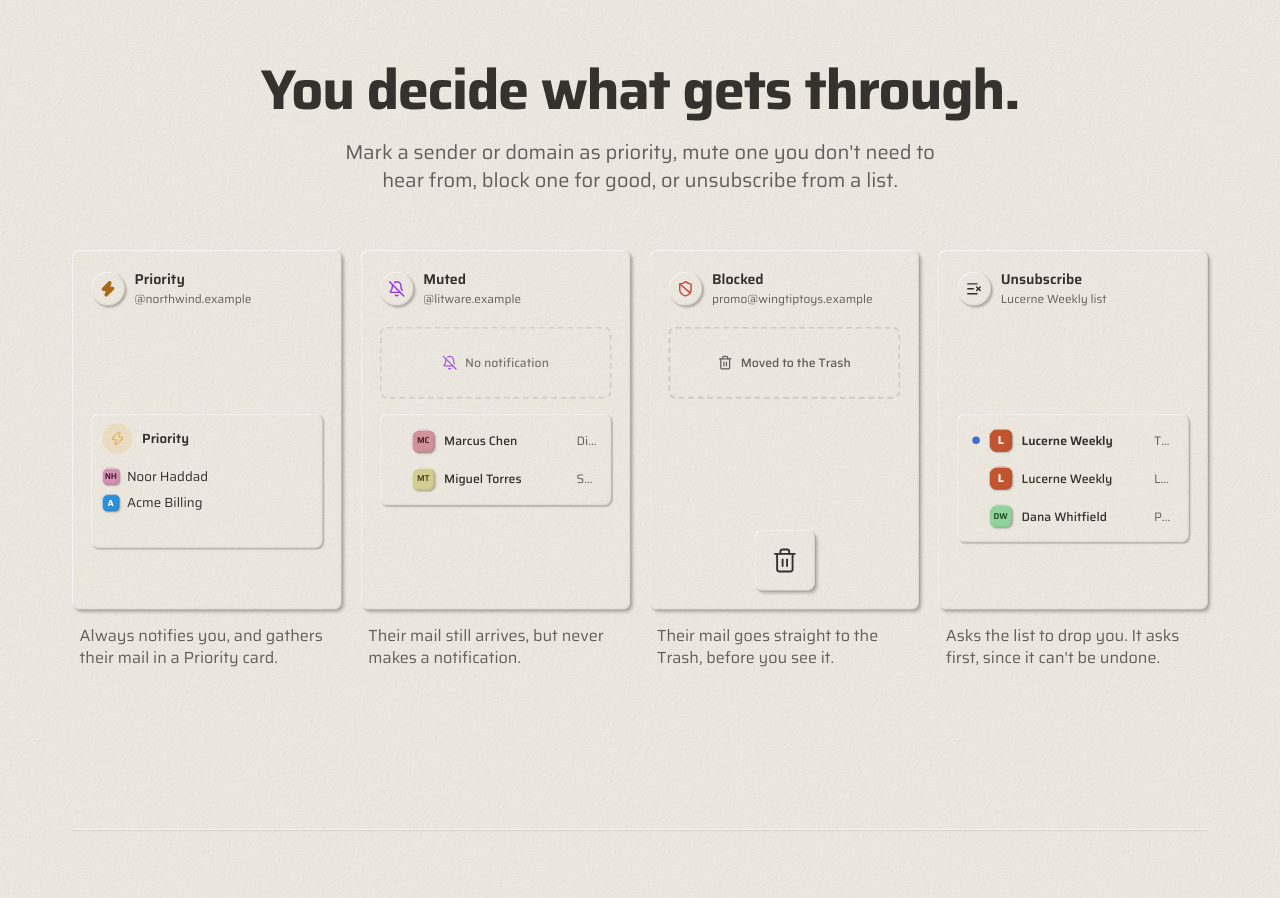
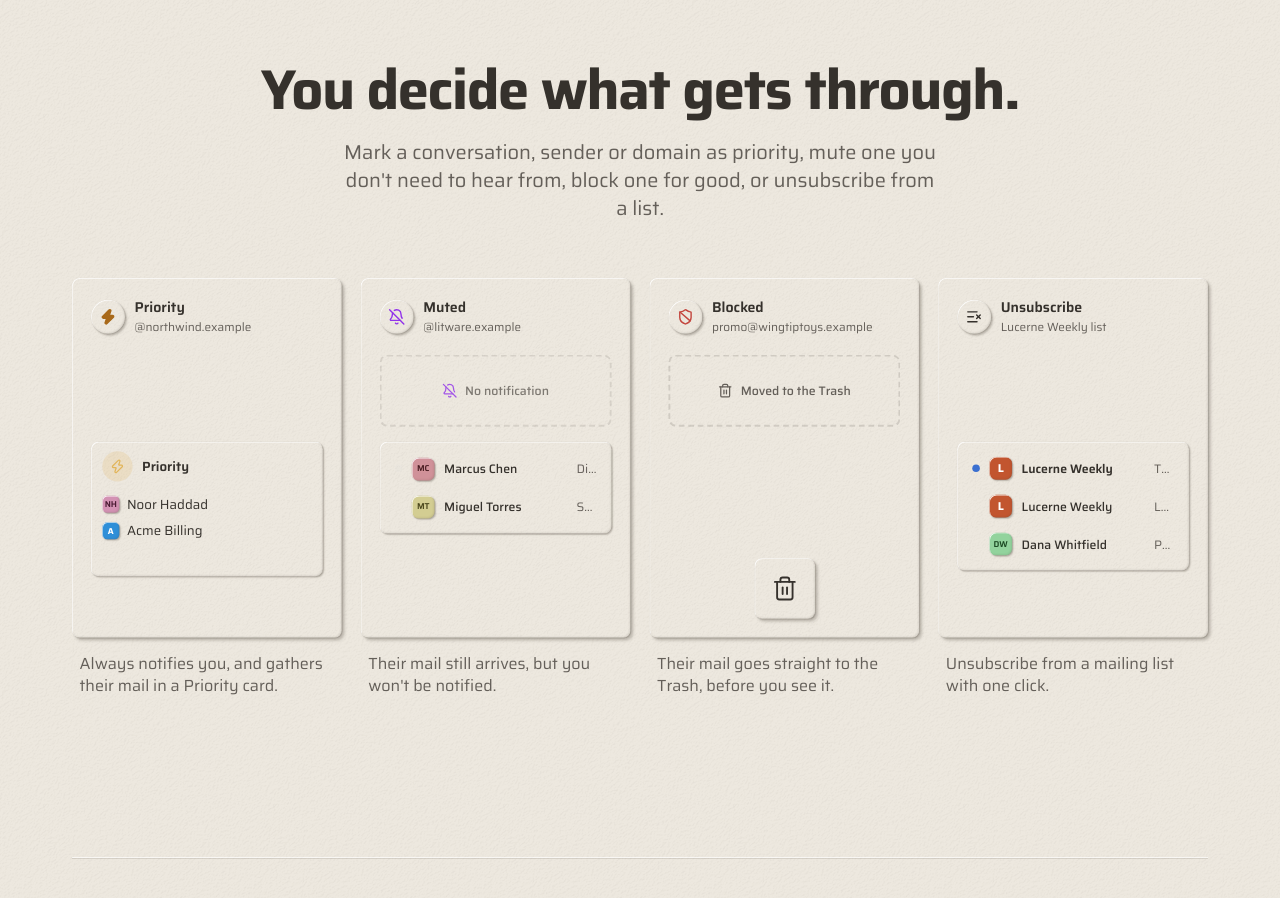
Before and after one commit to nicolasakf/minimail-website, a React (Vite) app: page / in a window 1280 px wide. Shown: the part 8580-9478 px from the top of the page. Built offline with nearby package versions, Linux system fonts and the light colour scheme.

Commit message:
copy(rules): reword the lead and the muted and unsubscribe descriptions
Co-Authored-By: Claude Sonnet 5.5 <noreply@anthropic.com>

```diff
--- a/src/scenes/minimum.tsx
+++ b/src/scenes/minimum.tsx
@@ -43,7 +43,7 @@ export function RulesSection() {
       <div className="mx-auto max-w-[760px] text-center">
         <Title>You decide what gets through.</Title>
         <Lead className="mx-auto mt-5 max-w-[620px]">
-          Mark a sender or domain as priority, mute one you don't need to hear from, block one for good, or unsubscribe from a list.
+          Mark a conversation, sender or domain as priority, mute one you don't need to hear from, block one for good, or unsubscribe from a list.
         </Lead>
       </div>
       <Reveal className="mt-14">
@@ -88,9 +88,9 @@ interface Rule {
 
 const RULES: Rule[] = [
   { id: "priority", label: "Priority", icon: Zap, tone: "text-amber", who: B.northwindMarket, subject: "Your refund was approved", text: "Always notifies you, and gathers their mail in a Priority card." },
-  { id: "mute", label: "Muted", icon: BellOff, tone: "text-purple", who: B.litware, subject: "Weekly activity summary", text: "Their mail still arrives, but never makes a notification." },
+  { id: "mute", label: "Muted", icon: BellOff, tone: "text-purple", who: B.litware, subject: "Weekly activity summary", text: "Their mail still arrives, but you won't be notified." },
   { id: "block", label: "Blocked", icon: ShieldBan, tone: "text-destructive", who: B.wingtip, subject: "LAST CHANCE: 70% off", text: "Their mail goes straight to the Trash, before you see it." },
-  { id: "unsub", label: "Unsubscribe", icon: ListX, tone: "text-foreground", who: B.lucerne, subject: "This week: 12 stories", text: "Asks the list to drop you. It asks first, since it can't be undone." },
+  { id: "unsub", label: "Unsubscribe", icon: ListX, tone: "text-foreground", who: B.lucerne, subject: "This week: 12 stories", text: "Unsubscribe from a mailing list with one click." },
 ];
 
 function Rules() {
```
